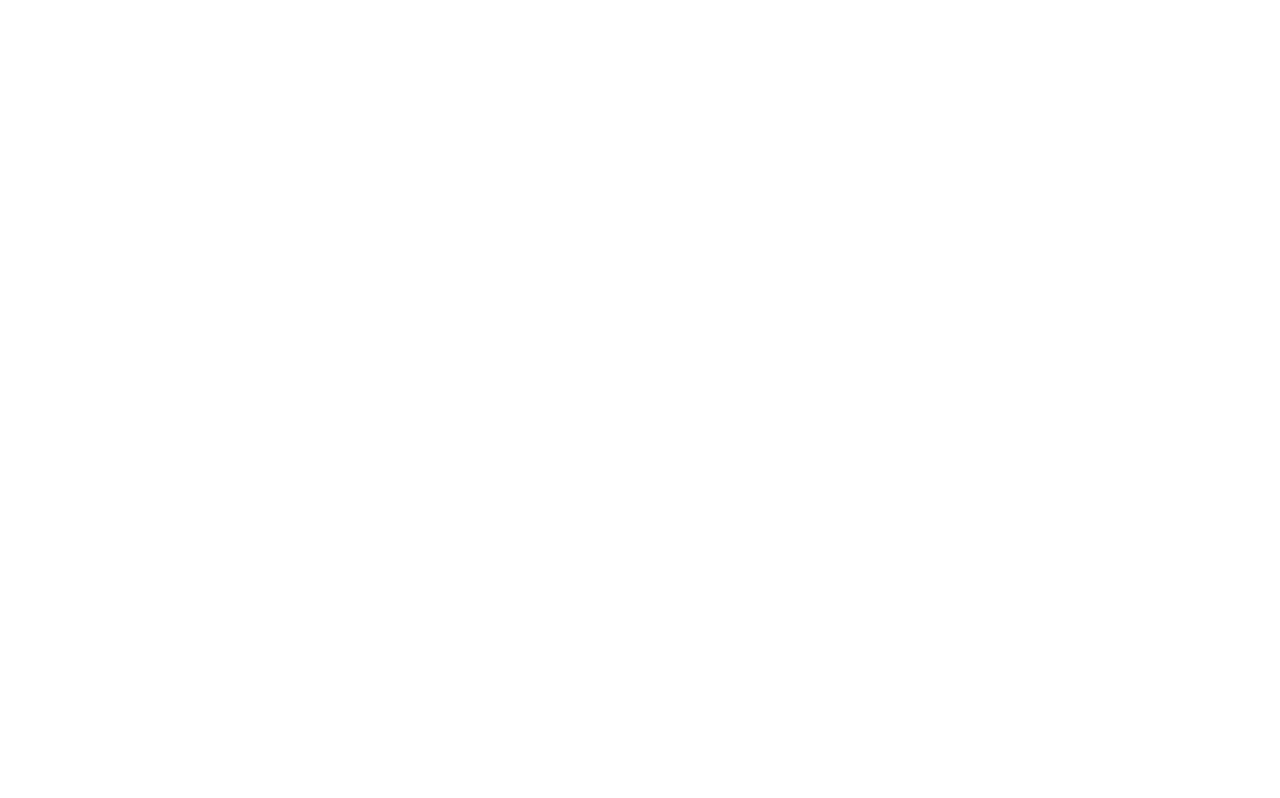
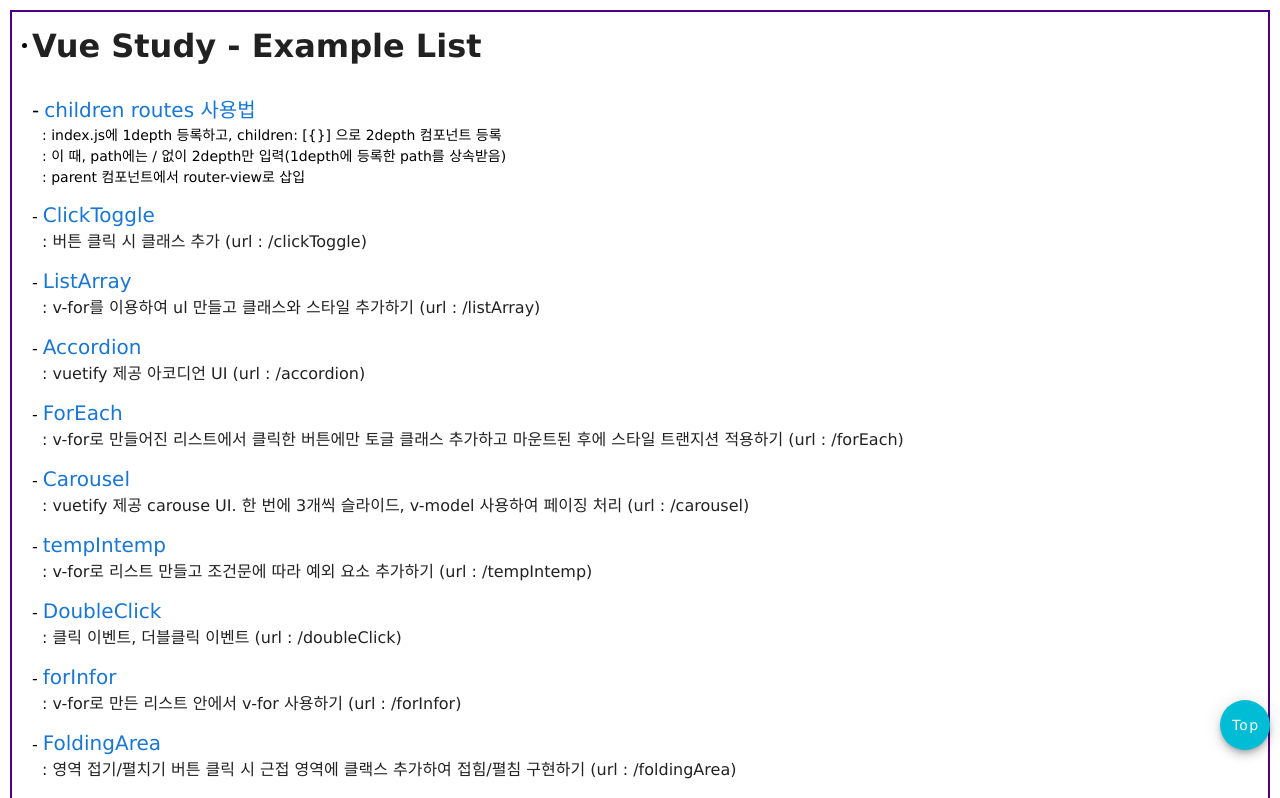
Before and after one commit to Yoonbeagle/Yoonbeagle, a Vue app: page / in a window 1280 px wide. Shown: the top 798 px of the page. Built offline with nearby package versions, Linux system fonts and the light colour scheme.

Commit message:
target blank 추가

```diff
--- a/src/ExampleList.vue
+++ b/src/ExampleList.vue
@@ -21,7 +21,7 @@
               :href="'vue-study'+item.url"
               :class="'menu_' + index"
               target="_blank">{{ item.tit }}</a> -->
-              <router-link :to="subUrl+item.url" :class="'menu_' + index">{{ item.tit }}</router-link>
+              <router-link :to="subUrl+item.url" :class="'menu_' + index" target="_blank">{{ item.tit }}</router-link>
               <span
                 class="menu_desc">: {{ item.desc }} (url : {{ item.url }})</span>
           </li>
--- a/src/router/index.js
+++ b/src/router/index.js
@@ -23,7 +23,7 @@
     component: () => import(/* webpackChunkName: "about" */ '../views/About.vue')
   },
   {
-    path: '/vue-study',
+    path: '/',
     name: 'Main',
     component: ExampleList
   },
```
